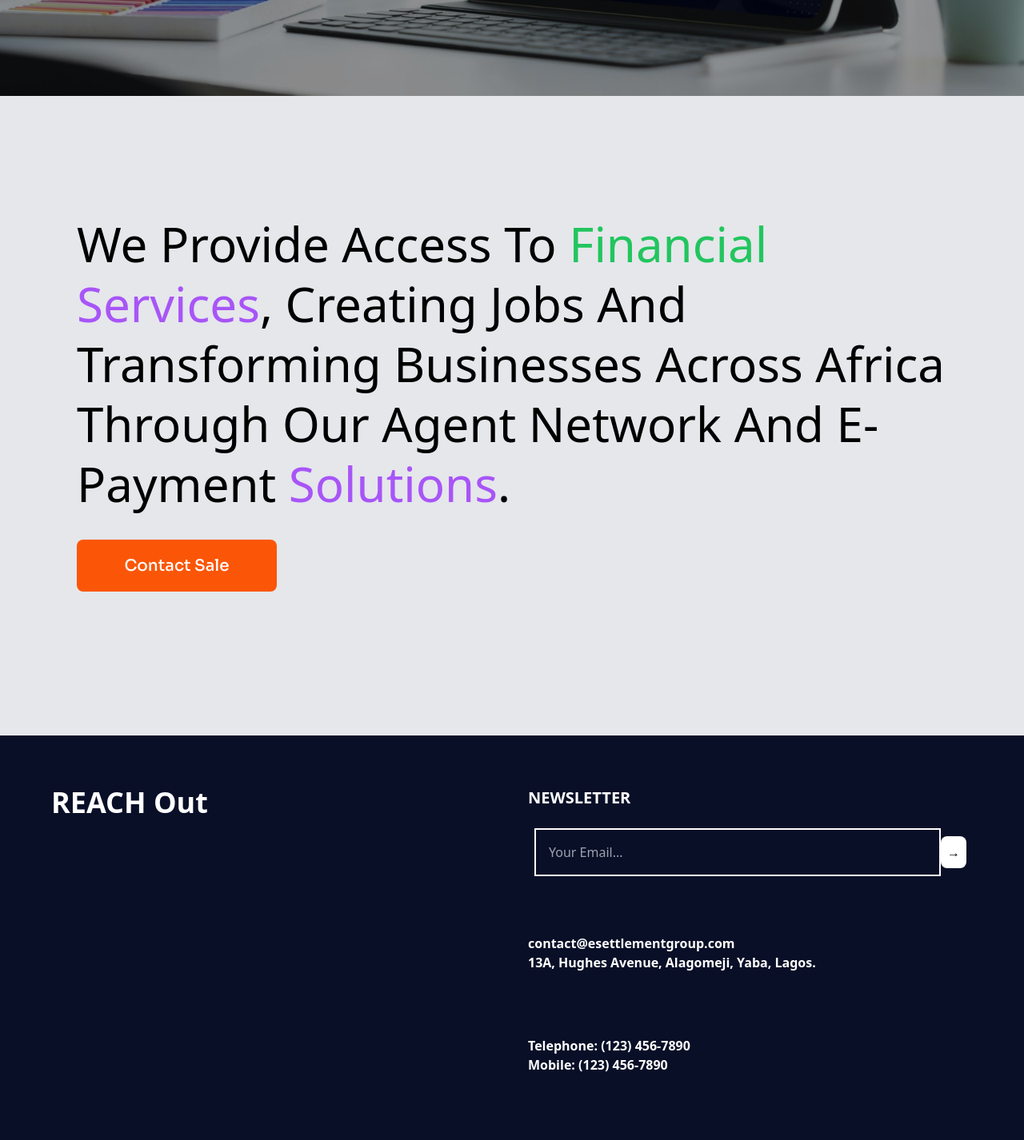
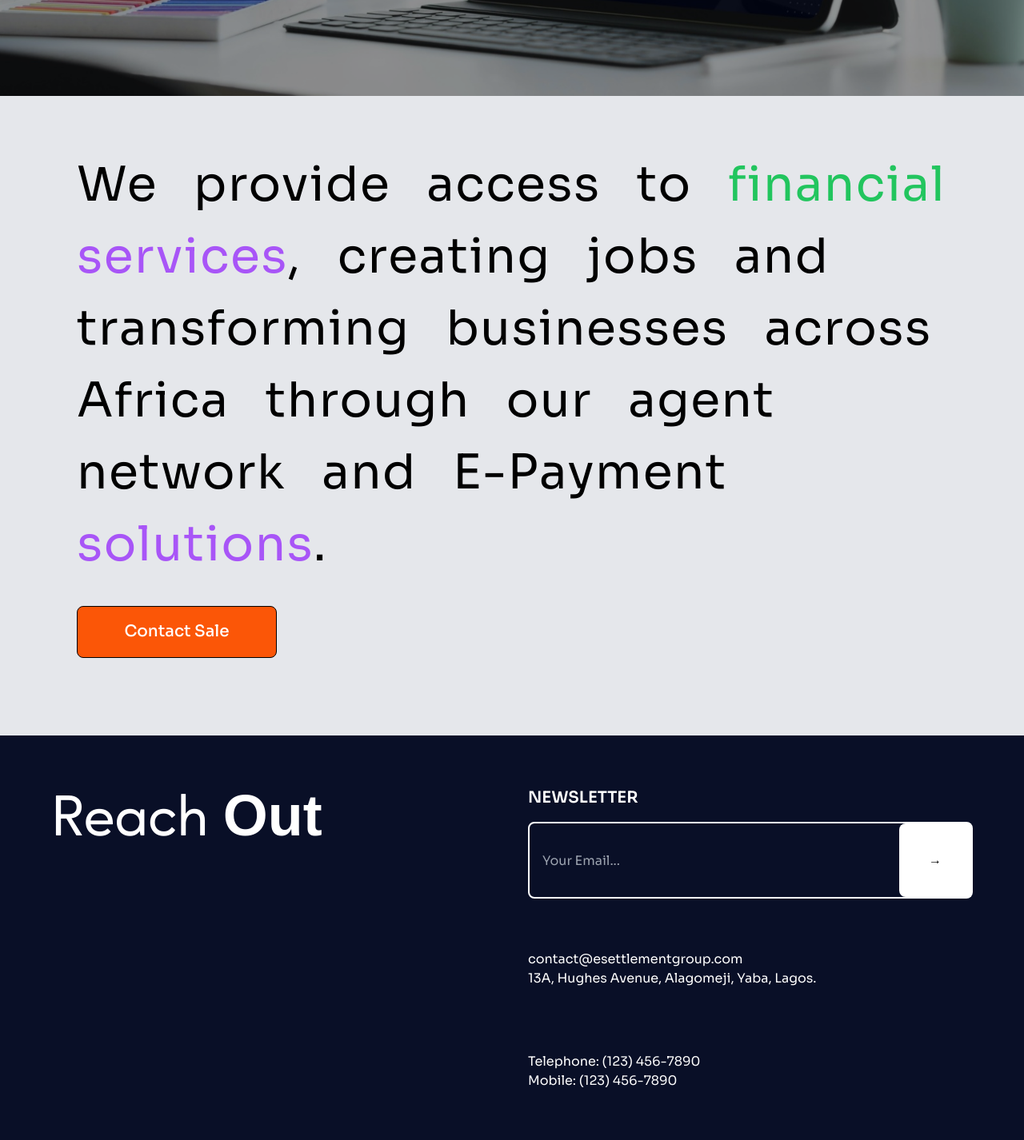
Before and after one commit to paymentshop-io/esl-website, a Next.js app: page / in a window 1280 px wide. Shown: the part 680-2106 px from the top of the page at 80% size. Built offline with nearby package versions, Linux system fonts and the light colour scheme; a web font is replaced by a local one.

Commit message:
updates: modification to footer

```diff
--- a/package.json
+++ b/package.json
@@ -8,7 +8,8 @@
   "dependencies": {
     "next": "latest",
     "react": "18.2.0",
-    "react-dom": "18.2.0"
+    "react-dom": "18.2.0",
+    "react-icons": "^5.3.0"
   },
   "devDependencies": {
     "@types/node": "18.11.3",
--- a/pages/index.tsx
+++ b/pages/index.tsx
@@ -2,7 +2,7 @@ import React from 'react'
 import Header from '../src/components/Header'
 import Footer from '../src/components/Footer'
 import Hero from '../src/sections/Hero'
-import Contact from '../src/components/Contact'
+import Contact from '../src/sections/Contact'
 
 const index = () => {
   return (
--- a/src/components/Contact.tsx
+++ /dev/null
@@ -1,21 +0,0 @@
-
-import React from 'react';
-
-const Contact = () => {
-  return (
-    <div className="flex flex-col items-start justify-center min-h-screen px-6 lg:px-24 py-12 bg-gray-200">
-    <h1 className="capitalize text-6xl font-medium text-left text-black leading-tight inline-block align-middle">
-      We provide access to{" "}
-      <span className="text-green-500">financial</span> <span className="text-purple-500">services</span>, creating
-      jobs and transforming businesses across Africa through our agent network
-      and E-Payment <span className="text-purple-500">solutions</span>.
-    </h1>
-    <button className='font-sora text-white h-[65px] mx-auto md:mx-0 block rounded-lg w-[250px] font-[500] my-8 text-xl bg-[#fb5607]'>
-        Contact Sale
-        </button>
-  </div>
-
-  );
-};
-
-export default Contact;
--- a/src/components/Footer.tsx
+++ b/src/components/Footer.tsx
@@ -7,11 +7,11 @@ import React from "react";
 
 const Footer = () => {
   return (
-    <footer className="w-full h-screen bg-[#090f27] text-white py-16 px-16">
+    <footer className="w-full font-sora h-screen bg-[#090f27] text-white py-16 px-16">
       <div className="max-w-screen-xl h-full  flex justify-between gap-10">
         {/* Left Section */}
         <div className="flex w-full flex-col justify-between items-start text-center md:text-left">
-          <h2 className="uppercase text-4xl font-bold mb-4">Reach <span className='font-semibold normal-case'>Out</span></h2>
+          <h2 className=" font-ageo text-7xl font-medium mb-4">Reach <span className='font-semibold normal-case'>Out</span></h2>
           <div>
           <div className="relative object-contain w-fit">
           <Image
@@ -31,23 +31,23 @@ const Footer = () => {
         <div className="flex flex-col w-full h-full gap-16">
         <div className="">
           <h3 className="capitalize text-xl font-semibold mb-4">NEWSLETTER</h3>
-          <div className="flex items-center w-ful bg-[#090f27] rounded-lg p-2">
+          <div className="flex relative items-center h-[96px] w-full border-2 border-white bg-[#090f27] rounded-lg">
             <input
               type="email"
               placeholder="Your Email..."
-              className="w-full bg-transparent px-4 py-4 text-white border-2 border-white"
+              className="w-full bg-transparent h-full px-4 py-4 text-white "
             />
-            <button className="text-black bg-white p-2 rounded-lg">
+            <button className="text-black right-0 h-full w-[90px] absolute bg-white p-2 rounded-l-lg">
               &rarr;
             </button>
           </div>
         </div>
-          <p className="mb-4 font-semibold">
+          <p className="mb-4 font-normal">
             contact@esettlementgroup.com
             <br />
             13A, Hughes Avenue, Alagomeji, Yaba, Lagos.
           </p>
-          <p className="mb-4 font-semibold">
+          <p className="mb-4 font-normal">
             Telephone: (123) 456-7890
             <br />
             Mobile: (123) 456-7890
--- /dev/null
+++ b/src/sections/Contact.tsx
@@ -0,0 +1,21 @@
+
+import React from 'react';
+
+const Contact = () => {
+  return (
+    <div className="flex flex-col font-sora items-start justify-center min-h-screen px-6 lg:px-24 py-12 bg-gray-200">
+      <h1 className="  [word-spacing:30px]  text-6xl font-[400] tracking-wide  text-left text-black  leading-[90px] inline-block align-middle">
+        We provide access to{" "}
+        <span className="text-green-500">financial</span> <span className="text-purple-500">services</span>, creating
+        jobs and transforming businesses across Africa through our agent network
+        and E-Payment <span className="text-purple-500">solutions</span>.
+      </h1>
+      <button className='font-sora border border-black text-white h-[65px] mx-auto md:mx-0 block rounded-lg w-[250px] font-[500] my-8 text-xl bg-[#fb5607]'>
+        Contact Sale
+      </button>
+    </div>
+
+  );
+};
+
+export default Contact;
--- a/src/sections/Hero.tsx
+++ b/src/sections/Hero.tsx
@@ -7,7 +7,7 @@ const Hero = () => {
             <div>
                 <h1 className='md:text-7xl text-5xl text-center md:text-left leading-[1] text-white font-bold font-ageo'>Helping <br/> Businesses <span className='text-[#3bc330]'>Grow</span>  <br/>in Africa.</h1>
 
-                <button className='font-sora text-white h-[65px] mx-auto md:mx-0 block rounded-lg w-[250px] font-[500] my-8 text-xl bg-[#fb5607]'>Contact Sale</button>
+                <button className='font-sora text-white h-[65px] border border-white mx-auto md:mx-0 block rounded-lg w-[250px] font-[500] my-8 text-xl bg-[#fb5607]'>Contact Sale</button>
 
             </div>
 
```
Also changed, not shown: 1 other file (tests, documents, lock files or other folders).
